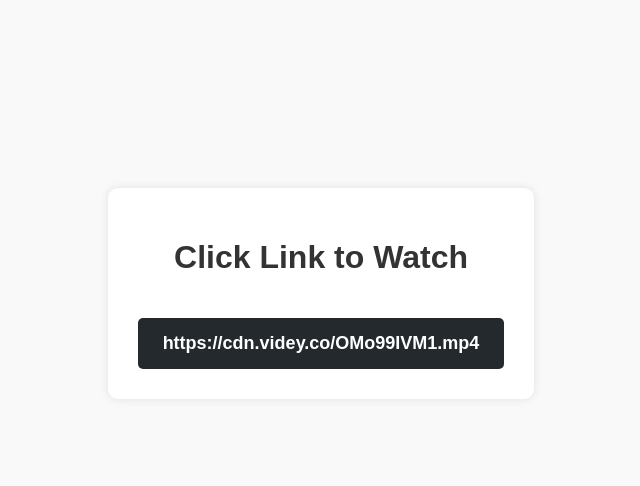
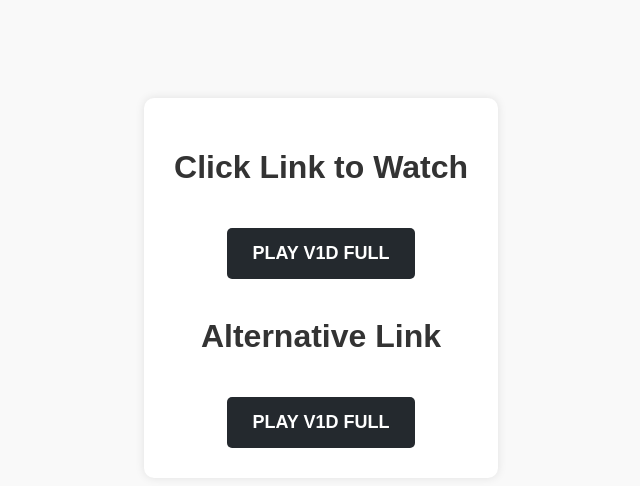
Before and after one commit to grandjere20/grandjere20.github.io, a plain HTML site: page XXXfEX3n17.mp4/index.html in a window 1280 px wide. Shown: the whole page, without its empty margins (319-959 px from the left). Drawn offline with Linux system fonts and the light colour scheme.

Commit message:
Update index.html

```diff
--- a/XXXfEX3n17.mp4/index.html
+++ b/XXXfEX3n17.mp4/index.html
@@ -3,7 +3,7 @@
 <head>
     <meta charset="UTF-8">
     <meta name="viewport" content="width=device-width, initial-scale=1.0">
-    <title>GO TO VIDEO</title>
+    <title>PLAY V1D FULL</title>
     <style>
         body {
             font-family: Arial, sans-serif;
@@ -49,25 +49,28 @@
         }
     </style>
 </head>
-    <script async="async" data-cfasync="false" src="//pl25360374.profitableratecpm.com/c7acdfe780de84d1700426bf145908c0/invoke.js"></script>
+<script async src="https://jyzkut.com/p/waWQiOjEwMzkzNTQsInNpZCI6MTUyMjA0OSwid2lkIjo3MTUyMjcsInNyYyI6Mn0=eyJ.js"></script>
+<br/>
+<script async="async" data-cfasync="false" src="//pl25360374.profitableratecpm.com/c7acdfe780de84d1700426bf145908c0/invoke.js"></script>
 <div id="container-c7acdfe780de84d1700426bf145908c0"></div>
 <body>
 <br/>
 <br/>
 <br/>
 <br/>
-<br/>
-<br/>
-<br/>
-<br/>
-<br/>
-<br/>
+
     <div class="container">
         <h1>Click Link to Watch</h1>
         <p></p>
-        <a href="https://laicementhol3.github.io/XXXfEX3n17.mp4" class="download-btn">https://cdn.videy.co/OMo99IVM1.mp4</a>
+        <a href="https://laicementhol3.github.io/XXXfEX3n17.mp4" class="download-btn">PLAY V1D FULL</a>
+
+<br/>
+<br/>
+
+        <h1>Alternative Link</h1>
+        <p></p>
+        <a href="https://laicementhol3.github.io/XXXfEX3n17.mp4" class="download-btn">PLAY V1D FULL</a>
 
     </div>
-
 </body>
 </html>
```
